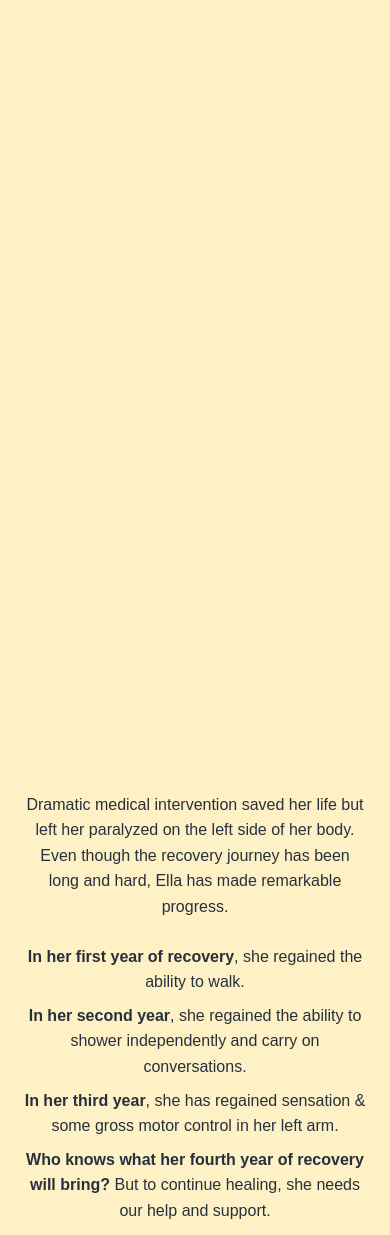
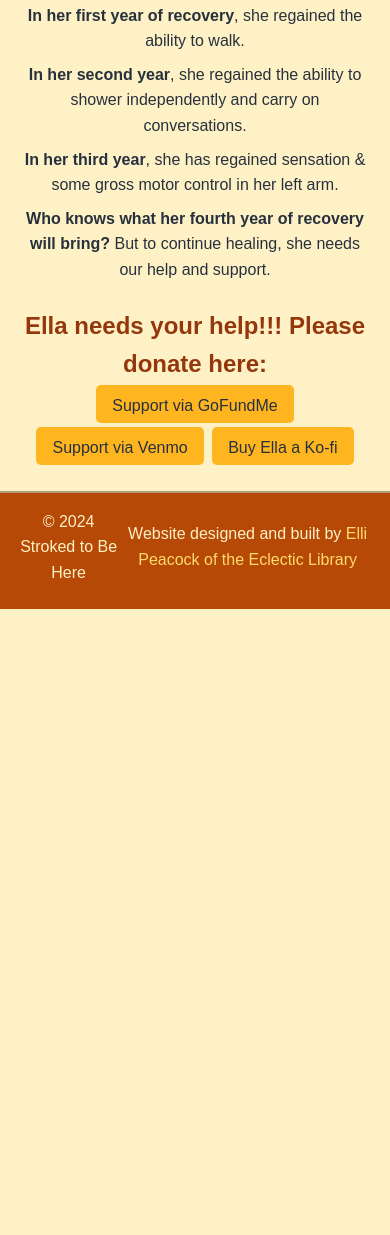
Before and after one commit to Stroked-To-Be-Here/Stroked-To-Be-Here.github.io, an Eleventy site: page src/index.njk in a window 390 px wide. Shown: the part 922-2157 px from the top of the page. After the commit the page ends 1531 px from the top, so only its background shows below. Built offline with nearby package versions, Linux system fonts and the light colour scheme; Eleventy itself is replaced by a stand-in of ours; files that its build step writes are made by us from their sources; a web font is replaced by a local one; what eleventy-google-fonts would draw is missing.

Commit message:
Fix weird gap when in mobile

```diff
--- a/docs/styles.css
+++ b/docs/styles.css
@@ -109,6 +109,7 @@
     text-decoration: none;
     transition: background-color 0.3s;
     padding-bottom: 4px;
+    margin: 2px;
 }
 
 .button:hover {
@@ -193,7 +194,12 @@
             "words"
             "links";
         grid-template-columns: 1fr;
+        grid-template-rows: auto auto auto auto;
         text-align: center;
+    }
+    .homepage .links {
+        text-align: center;
+        align-items: center;
     }
     .homepage .image {
         justify-self: center;
--- a/src/styles.css
+++ b/src/styles.css
@@ -109,6 +109,7 @@
     text-decoration: none;
     transition: background-color 0.3s;
     padding-bottom: 4px;
+    margin: 2px;
 }
 
 .button:hover {
@@ -193,7 +194,12 @@
             "words"
             "links";
         grid-template-columns: 1fr;
+        grid-template-rows: auto auto auto auto;
         text-align: center;
+    }
+    .homepage .links {
+        text-align: center;
+        align-items: center;
     }
     .homepage .image {
         justify-self: center;
```
